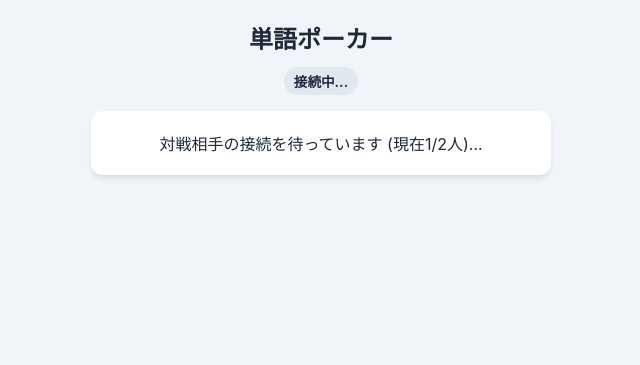
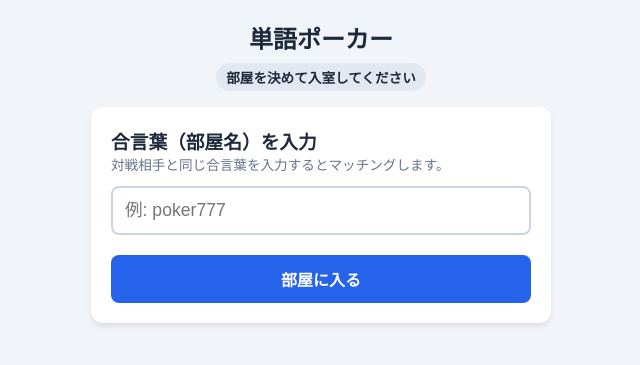
Before and after one commit to matcha0088/word-poker, a Flask app: page / in a window 1280 px wide. Shown: the top 365 px of the page, without its empty margins (319-959 px from the left). Run offline with Flask 3, Linux system fonts and the light colour scheme; some libraries are stand-ins or nearby versions.

Commit message:
Update index.html

```diff
--- a/templates/index.html
+++ b/templates/index.html
@@ -8,19 +8,18 @@
   <style>
     * { box-sizing: border-box; margin: 0; padding: 0; }
     body { font-family: -apple-system, sans-serif; background: #f1f5f9; padding: 20px; color: #1e293b; max-width: 500px; margin: 0 auto; }
-    h1 { font-size: 1.5rem; text-align: center; margin-bottom: 12px; }
+    h1 { font-size: 1.5rem; text-align: center; margin-bottom: 8px; }
     .badge { display: inline-block; padding: 4px 10px; border-radius: 999px; background: #e2e8f0; font-size: 0.85rem; font-weight: bold; margin-bottom: 16px; }
     .panel { background: #fff; padding: 20px; border-radius: 12px; box-shadow: 0 4px 6px -1px rgba(0,0,0,0.1); margin-bottom: 20px; }
 
-    /* カード一覧 */
+    input[type="text"] { width: 100%; padding: 12px; font-size: 1.1rem; border: 2px solid #cbd5e1; border-radius: 8px; margin-bottom: 12px; }
+
     .card-list { display: flex; flex-direction: column; gap: 8px; margin: 16px 0; }
     .card-btn { padding: 12px 16px; font-size: 1rem; border: 2px solid #cbd5e1; border-radius: 8px; background: #fff; text-align: left; cursor: pointer; transition: 0.15s; }
     .card-btn.selected { border-color: #3b82f6; background: #eff6ff; font-weight: bold; }
 
-    /* 生成された言葉プレビュー */
     .preview-box { background: #f8fafc; border: 1px dashed #94a3b8; border-radius: 8px; padding: 14px; min-height: 52px; font-size: 1.2rem; font-weight: bold; color: #2563eb; margin-bottom: 16px; word-break: break-all; }
 
-    /* アクションボタン */
     .btn { display: block; width: 100%; padding: 12px; font-size: 1rem; font-weight: bold; border: none; border-radius: 8px; cursor: pointer; margin-top: 8px; }
     .btn-primary { background: #2563eb; color: #fff; }
     .btn-secondary { background: #64748b; color: #fff; }
@@ -33,14 +32,22 @@
 <body>
 
   <h1>単語ポーカー</h1>
-  <div style="text-align: center;"><span id="role-badge" class="badge">接続中...</span></div>
+  <div style="text-align: center;"><span id="status-badge" class="badge">部屋を決めて入室してください</span></div>
 
-  <!-- 待機画面 -->
-  <div id="wait-view" class="panel">
-    <p style="text-align: center;">対戦相手の接続を待っています (現在1/2人)...</p>
+  <!-- 1. 入室（合言葉）画面 -->
+  <div id="join-view" class="panel">
+    <h3>合言葉（部屋名）を入力</h3>
+    <p style="font-size: 0.85rem; color: #64748b; margin-bottom: 12px;">対戦相手と同じ合言葉を入力するとマッチングします。</p>
+    <input type="text" id="room-input" placeholder="例: poker777" />
+    <button class="btn btn-primary" onclick="joinRoom()">部屋に入る</button>
   </div>
 
-  <!-- ゲーム画面（手札選択） -->
+  <!-- 2. 待機画面 -->
+  <div id="wait-view" class="panel hidden">
+    <p style="text-align: center;">部屋 <strong id="current-room-text" style="color: #2563eb;"></strong> に入室しました！<br><br>対戦相手の入室を待っています...</p>
+  </div>
+
+  <!-- 3. ゲーム画面（手札選択） -->
   <div id="play-view" class="panel hidden">
     <h3>あなたの手札 (タップで選択/解除)</h3>
     <div id="hand-cards" class="card-list"></div>
@@ -51,12 +58,12 @@
     <button id="submit-btn" class="btn btn-primary" disabled onclick="submitPhrase()">この言葉で勝負！</button>
   </div>
 
-  <!-- 相手の入力待ち -->
+  <!-- 4. 相手の入力待ち -->
   <div id="waiting-opponent-view" class="panel hidden">
-    <p style="text-align: center;">言葉を送信しました！<br>対戦相手の入力を待っています...</p>
+    <p style="text-align: center;">言葉を送信しました！<br>相手の入力を待っています...</p>
   </div>
 
-  <!-- ジャッジ・判定画面 -->
+  <!-- 5. ジャッジ画面 -->
   <div id="judge-view" class="panel hidden">
     <h3 style="text-align: center; margin-bottom: 12px;">=== 言葉が揃いました ===</h3>
     <p><strong>プレイヤー1:</strong> <span id="p1-res" style="color: #2563eb; font-weight: bold;"></span></p>
@@ -69,22 +76,34 @@
       <button class="btn btn-secondary" onclick="voteJudge('0')">引き分け</button>
     </div>
 
-    <!-- 結果表示 -->
     <div id="result-box" class="hidden" style="margin-top: 20px; text-align: center;">
       <h2 id="result-text" style="color: #0f172a; margin-bottom: 12px;"></h2>
-      <button class="btn btn-primary" onclick="restartGame()">もう一度遊ぶ</button>
+      <button class="btn btn-primary" onclick="restartGame()">もう一度同じ相手と遊ぶ</button>
     </div>
   </div>
 
   <script>
     const socket = io();
+    let currentRoom = "";
     let currentRole = "";
     let selectedIndices = [];
     let myHand = [];
 
-    socket.on("assigned_role", (data) => {
+    function joinRoom() {
+      const room = document.getElementById("room-input").value.trim();
+      if (!room) {
+        alert("合言葉を入力してください");
+        return;
+      }
+      socket.emit("join_room", { room_id: room });
+    }
+
+    socket.on("joined_success", (data) => {
+      currentRoom = data.room_id;
       currentRole = data.role;
-      document.getElementById("role-badge").innerText = "あなた: " + currentRole;
+      document.getElementById("status-badge").innerText = `部屋: ${currentRoom} (${currentRole})`;
+      document.getElementById("current-room-text").innerText = currentRoom;
+      updateViews("wait-view");
     });
 
     socket.on("game_start", (data) => {
@@ -165,20 +184,20 @@
 
     function submitPhrase() {
       const words = selectedIndices.map(i => myHand[i]);
-      socket.emit("submit_phrase", { phrase: words.join("") });
+      socket.emit("submit_phrase", { room_id: currentRoom, phrase: words.join("") });
       updateViews("waiting-opponent-view");
     }
 
     function voteJudge(winner) {
-      socket.emit("send_judge", { verdict: winner });
+      socket.emit("send_judge", { room_id: currentRoom, verdict: winner });
     }
 
     function restartGame() {
-      socket.emit("restart");
+      socket.emit("restart", { room_id: currentRoom });
     }
 
     function updateViews(activeId) {
-      ["wait-view", "play-view", "waiting-opponent-view", "judge-view"].forEach(id => {
+      ["join-view", "wait-view", "play-view", "waiting-opponent-view", "judge-view"].forEach(id => {
         document.getElementById(id).classList.toggle("hidden", id !== activeId);
       });
     }
```
